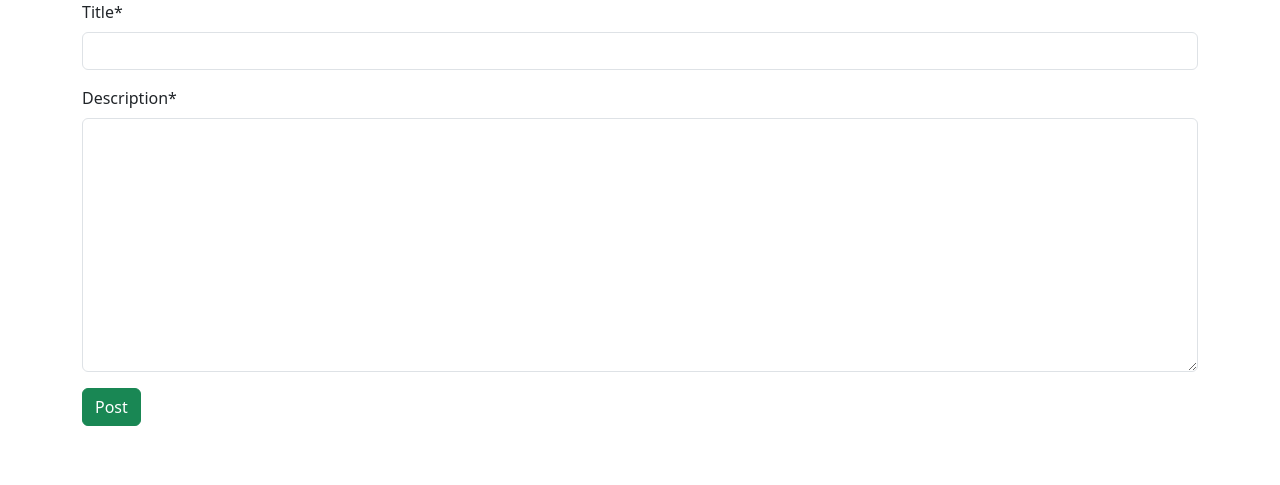
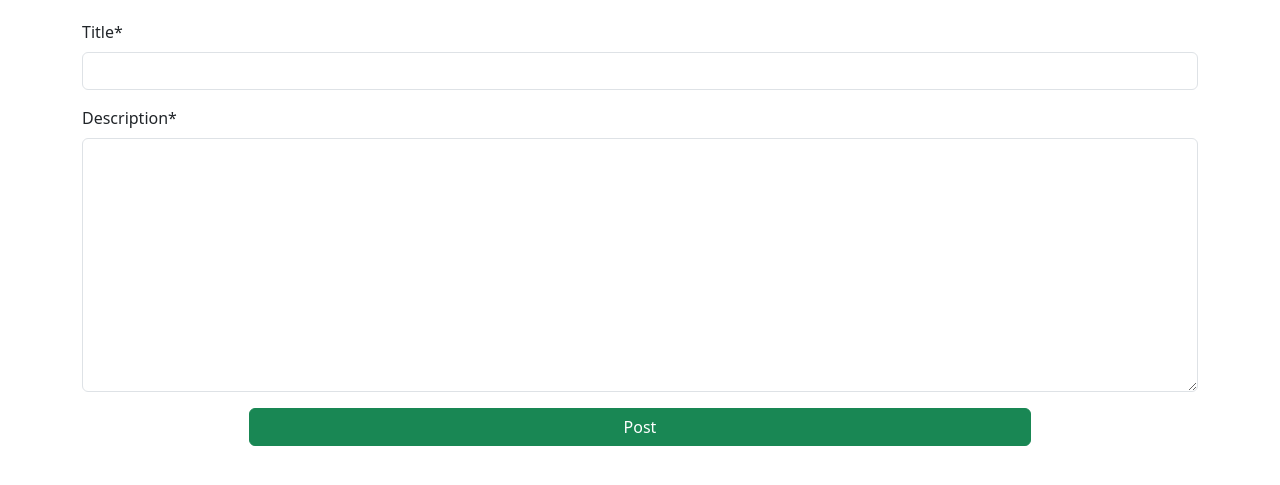
Before and after one commit to fceja/forum_post_app, a Django app: page /create-post in a window 1280 px wide. Shown: the part 56-541 px from the top of the page. Run offline with Django 4.2, Linux system fonts and the light colour scheme; the visitor is signed in with stand-in values (Sample User, id 1); some libraries are stand-ins or nearby versions.

Commit message:
add css to post page

```diff
--- /dev/null
+++ b/mysite/main/static/css/post.css
@@ -0,0 +1,12 @@
+form {
+  margin-top: 20px;
+}
+
+.div-btn {
+  display: flex;
+  justify-content: center;
+}
+
+button {
+  width: 70%;
+}
--- a/mysite/main/templates/main/create_post.html
+++ b/mysite/main/templates/main/create_post.html
@@ -1,7 +1,14 @@
 {% extends  'main/base.html' %} {% block title %}Create a Post{% endblock%}
 {% load crispy_forms_tags %} {% block content %}
+{% load static %}
+
+{% block css %}
+<link rel="stylesheet" href="{% static 'css/post.css' %}">
+{% endblock %}
 <form method='post'>
     {% csrf_token %}{{form|crispy}}
-    <button type='submit' class='btn btn-success'>Post</button>
+    <div class="div-btn">
+        <button type='submit' class='btn btn-success'>Post</button>
+    </div>
 </form>
 {% endblock %}k
```
Also changed, not shown: mysite/main/static/css/login.css (+8 -9 lines).
